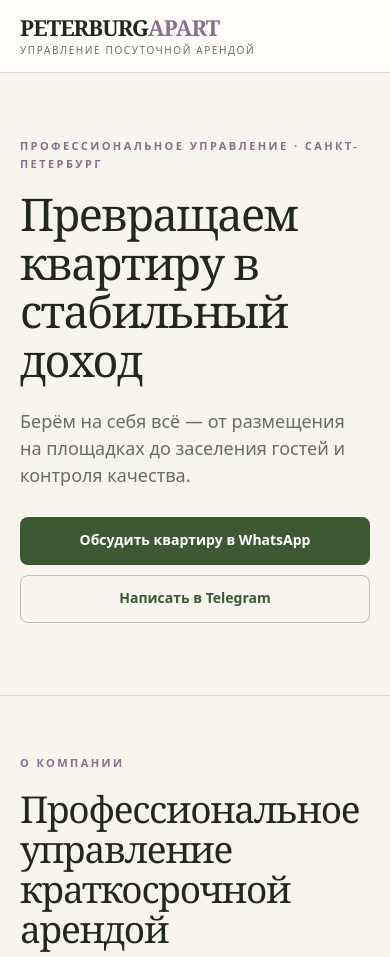
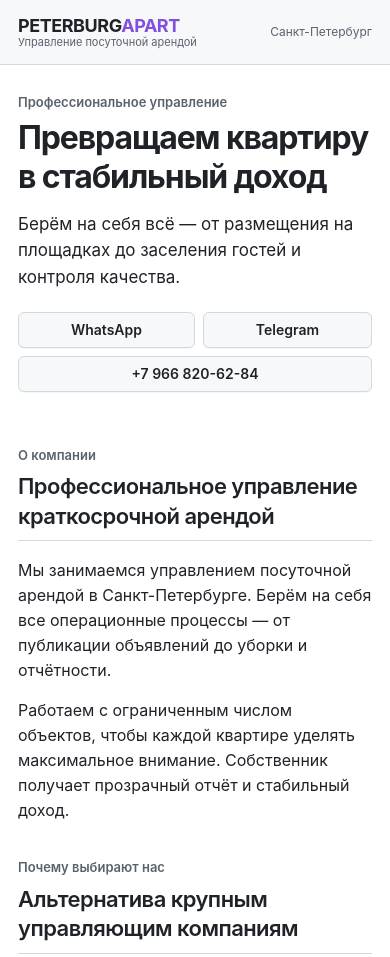
Before and after one commit to antonpixel9/obsidian-public, a plain HTML site: page site/home.html in a window 390 px wide. Shown: the top 957 px of the page. Drawn offline with Linux system fonts and the light colour scheme.

Commit message:
Redesign company homepage as concise release notes

```diff
--- a/site/home.html
+++ b/site/home.html
@@ -3,35 +3,34 @@
 <head>
   <meta charset="utf-8">
   <meta name="viewport" content="width=device-width,initial-scale=1">
-  <meta name="theme-color" content="#f7f5ed">
+  <meta name="theme-color" content="#f6f8fa">
   <meta name="description" content="Петербург Апарт — управление посуточной арендой в Санкт-Петербурге. Размещение, бронирования, заселение, уборка и прозрачная отчётность.">
   <title>Петербург Апарт — управление посуточной арендой</title>
   <style>
-    :root{--ink:#22271f;--muted:#66705d;--line:#dedfd4;--canvas:#f7f5ed;--paper:#fffefa;--accent:#748d57;--accent-dark:#3d5934;--soft:#edf3e4;--lavender:#8a708e}
-    *{box-sizing:border-box}html{scroll-behavior:smooth}body{margin:0;background:var(--canvas);color:var(--ink);font:16px/1.6 system-ui,-apple-system,"Segoe UI",Arial,sans-serif}a{color:inherit}a:focus-visible{outline:3px solid var(--accent);outline-offset:4px}button{font:inherit}
-    .shell{max-width:1170px;margin:auto;padding:0 32px}.skip{position:absolute;left:-9999px}.skip:focus{left:16px;top:12px;z-index:10;background:white;padding:8px}
-    .site-header{border-bottom:1px solid var(--line);background:var(--paper)}.header-inner{min-height:92px;display:flex;align-items:center;justify-content:space-between;gap:24px}.brand{text-decoration:none;display:inline-flex;flex-direction:column;line-height:1.05}.brand-name{font:700 24px/1.05 Georgia,"Times New Roman",serif;letter-spacing:-.04em}.brand-name span{color:var(--lavender)}.brand-tag{margin-top:6px;color:var(--muted);font-size:10px;letter-spacing:.16em;text-transform:uppercase}.header-right{display:flex;align-items:center;gap:32px}.header-city{color:var(--muted);font-size:12px;letter-spacing:.13em;text-transform:uppercase}.nav{display:flex;align-items:center;gap:24px}.nav a{text-decoration:none;font-size:13px;color:var(--muted)}.nav a:hover{color:var(--ink)}
-    .eyebrow{margin:0 0 18px;color:var(--lavender);font-size:11px;font-weight:700;letter-spacing:.22em;text-transform:uppercase}.display,.section-title,.card-title{font-family:Georgia,"Times New Roman",serif;font-weight:400;letter-spacing:-.035em;line-height:1.08}.display{font-size:clamp(44px,6.6vw,88px);max-width:810px;margin:0}.lead{font-size:clamp(18px,2vw,23px);line-height:1.5;color:var(--muted);max-width:620px}.hero{padding:100px 0 104px;overflow:hidden}.hero-grid{display:grid;grid-template-columns:minmax(0,1.6fr) minmax(250px,.7fr);gap:55px;align-items:end}.hero .lead{margin:30px 0 32px}.hero-note{border-left:1px solid var(--line);padding:24px 0 16px 28px;color:var(--muted);font-size:15px}.hero-note b{display:block;margin-bottom:12px;color:var(--ink);font:400 27px/1.2 Georgia,serif;letter-spacing:-.02em}.hero-note p{margin:0}.actions{display:flex;gap:10px;flex-wrap:wrap}.button{display:inline-flex;align-items:center;justify-content:center;text-decoration:none;border-radius:8px;min-height:47px;padding:11px 19px;font-size:14px;font-weight:650;transition:background .2s,transform .2s}.button:hover{transform:translateY(-2px)}.button-primary{background:var(--accent-dark);color:white}.button-primary:hover{background:#2f492a}.button-outline{border:1px solid #b9c3af;background:transparent;color:var(--accent-dark)}.button-outline:hover{background:var(--soft)}
-    .band{border-top:1px solid var(--line)}.section{padding:85px 0}.section-title{font-size:clamp(34px,4vw,55px);margin:0 0 28px;max-width:680px}.section-text{max-width:710px;font-size:18px;line-height:1.75;color:var(--muted)}.section-text p{margin:0 0 22px}.section-text p:last-child{margin-bottom:0}.two-col{display:grid;grid-template-columns:.85fr 1.15fr;gap:55px}.benefit-list,.service-list{margin:0;padding:0;list-style:none}.benefit-list li{display:grid;grid-template-columns:48px 1fr;gap:16px;border-top:1px solid var(--line);padding:24px 0;color:#384036;font-size:18px}.benefit-list li:last-child{border-bottom:1px solid var(--line)}.num{color:var(--accent);font:italic 20px Georgia,serif}.feature{background:var(--soft);border-radius:18px;padding:48px 54px;display:grid;grid-template-columns:.85fr 1.15fr;gap:55px}.feature .eyebrow{color:var(--accent-dark)}.feature h2{margin:0;font:400 clamp(30px,3vw,45px)/1.15 Georgia,serif;letter-spacing:-.03em}.feature ul{list-style:none;margin:0;padding:0}.feature li{padding:13px 0;border-bottom:1px solid #d5dfc9;font-size:17px}.feature li:first-child{padding-top:0}.feature li:last-child{border:0;padding-bottom:0}.feature li:before{content:"—";color:var(--accent);margin-right:17px}
-    .service-list{display:grid;grid-template-columns:1fr 1fr;gap:0 38px}.service-list li{display:flex;gap:16px;align-items:baseline;border-top:1px solid var(--line);padding:18px 0;font-size:17px}.service-list li:nth-last-child(-n+2){border-bottom:1px solid var(--line)}.service-list span{color:var(--lavender);font:italic 17px Georgia,serif}.cards{display:grid;grid-template-columns:1fr 1fr;gap:16px}.card{background:var(--paper);border:1px solid var(--line);border-radius:14px;padding:30px 32px 34px}.pill{display:inline-block;padding:5px 10px;background:var(--soft);border-radius:5px;color:var(--accent-dark);font-size:10px;font-weight:750;letter-spacing:.12em;text-transform:uppercase}.card-title{font-size:28px;margin:22px 0 13px}.card p{margin:0;color:var(--muted)}.simple-list{list-style:none;margin:26px 0 0;padding:0}.simple-list li{padding:6px 0}.simple-list li:before{content:"—";color:var(--accent);margin-right:14px}
-    .contact{background:#e8efdf}.contact-box{padding:76px 0;display:flex;align-items:end;justify-content:space-between;gap:32px}.contact .section-title{margin-bottom:16px}.phone{color:var(--accent-dark);font:400 clamp(25px,3vw,40px) Georgia,serif;text-decoration:none}.contact-actions{justify-content:flex-end}.footer{padding:34px 0 44px;background:var(--paper);border-top:1px solid var(--line)}.footer-inner{display:flex;align-items:end;justify-content:space-between;gap:18px}.footer small{color:var(--muted);font-size:12px}.footer .brand-name{font-size:21px}
-    @media(max-width:800px){.shell{padding:0 22px}.header-inner{min-height:72px}.header-city,.nav{display:none}.brand-name{font-size:22px}.hero{padding:72px 0 75px}.hero-grid,.two-col,.feature{grid-template-columns:1fr;gap:26px}.hero-note{display:none}.section{padding:65px 0}.feature{padding:30px}.service-list{grid-template-columns:1fr;gap:0}.service-list li:nth-last-child(2){border-bottom:0}.service-list li:last-child{border-bottom:1px solid var(--line)}.contact-box{align-items:start;flex-direction:column}.contact-actions{justify-content:flex-start}}
-    @media(max-width:520px){.shell{padding:0 20px}.hero{padding:64px 0 72px}.display{font-size:clamp(45px,11.2vw,60px)}.hero .lead{margin:23px 0 28px;font-size:18px}.button{min-height:48px}.hero .actions .button{flex:1 1 100%}.section{padding:58px 0}.section-title{font-size:37px}.section-text,.benefit-list li{font-size:16px}.benefit-list li{padding:19px 0}.feature{margin:0 20px;border-radius:14px}.feature .eyebrow{margin-bottom:12px}.feature h2{font-size:31px}.feature li{font-size:16px}.cards{grid-template-columns:1fr}.card{padding:26px}.contact-box{padding:58px 0}.contact-actions{width:100%}.contact-actions .button{flex:1 1 auto}.footer-inner{align-items:start;flex-direction:column}}
-    @media(prefers-reduced-motion:reduce){html{scroll-behavior:auto}.button{transition:none}}
-  </style>
+    :root{color-scheme:light;--fg:#1f2328;--muted:#59636e;--border:#d1d9e0;--subtle:#f6f8fa;--blue:#0969da;--green:#1a7f37}
+    *{box-sizing:border-box}html{scroll-behavior:smooth}body{margin:0;background:#fff;color:var(--fg);font:16px/1.55 -apple-system,BlinkMacSystemFont,"Segoe UI",Helvetica,Arial,sans-serif}a{color:var(--blue);text-decoration:none}a:hover{text-decoration:underline}a:focus-visible{outline:2px solid var(--blue);outline-offset:3px}.skip{position:absolute;left:-9999px}.skip:focus{left:16px;top:12px;z-index:3;padding:8px 12px;background:#fff;border:1px solid var(--border)}
+    .shell{max-width:930px;margin:auto;padding:0 24px}.site-header{border-bottom:1px solid var(--border);background:var(--subtle)}.header-inner{min-height:66px;display:flex;align-items:center;justify-content:space-between;gap:20px}.brand{color:var(--fg);text-decoration:none;display:flex;flex-direction:column;line-height:1.2}.brand-name{font-size:18px;font-weight:700;letter-spacing:-.025em}.brand-name span{color:#8250df}.brand-tag{font-size:11px;color:var(--muted)}.header-city{color:var(--muted);font-size:13px}.header-right{display:flex;align-items:center;gap:20px}.nav{display:flex;gap:15px}.nav a{font-size:13px;color:var(--muted)}.nav a:hover{color:var(--blue)}
+    .eyebrow{margin:0 0 7px;color:var(--muted);font-size:13px;font-weight:600}.display{font-size:clamp(31px,4vw,42px);line-height:1.2;letter-spacing:-.035em;margin:0 0 15px;max-width:680px}.lead{font-size:18px;line-height:1.55;margin:0 0 22px;max-width:660px}.hero{padding:36px 0 30px}.hero-grid{display:block}.hero-note{display:none}.actions{display:flex;flex-wrap:wrap;gap:8px}.button{display:inline-flex;align-items:center;justify-content:center;min-height:36px;padding:5px 16px;border:1px solid var(--border);border-radius:6px;background:var(--subtle);color:var(--fg);font-size:14px;font-weight:600;box-shadow:0 1px 0 #1f23280a;text-decoration:none}.button:hover{background:#eaeef2;text-decoration:none;transform:none}.button-primary,.button-outline{background:var(--subtle);color:var(--fg);border:1px solid var(--border)}.button-primary:hover,.button-outline:hover{background:#eaeef2}.hero .actions{margin-bottom:13px}
+    .band{border:0}.section{padding:20px 0 18px}.section-title{font-size:25px;font-weight:600;line-height:1.35;letter-spacing:-.025em;margin:0 0 17px;padding-bottom:9px;border-bottom:1px solid var(--border);max-width:none}.section-text{font-size:16px;line-height:1.55;color:var(--fg);max-width:72ch}.section-text p{margin:0 0 16px}.section-text p:last-child{margin:0}.two-col{display:block}.benefit-list,.service-list{list-style:none;margin:0;padding:0}.benefit-list li,.service-list li{display:grid;grid-template-columns:30px 1fr;gap:13px;border-bottom:1px solid #d8dee4;padding:14px 0;font-size:16px;color:var(--fg)}.benefit-list li:first-child,.service-list li:first-child{border-top:1px solid #d8dee4}.num,.service-list span{color:var(--muted);font:600 12px/1.8 ui-monospace,SFMono-Regular,Consolas,monospace}.feature{display:block;padding:0;border:1px solid var(--border);border-radius:6px;background:#fff;overflow:hidden}.feature .eyebrow{padding:15px 16px 0;margin:0;color:var(--muted)}.feature h2{font:600 19px/1.35 -apple-system,BlinkMacSystemFont,"Segoe UI",Helvetica,Arial,sans-serif;letter-spacing:0;margin:0;padding:8px 16px 16px;background:var(--subtle);border-bottom:1px solid var(--border)}.feature ul{list-style:none;margin:0;padding:8px 18px 12px}.feature li{padding:7px 0;border:0;font-size:16px}.feature li:before,.simple-list li:before{content:"—";color:var(--muted);margin-right:14px}
+    .service-list{display:block}.service-list li:nth-last-child(-n+2){border-bottom:1px solid #d8dee4}.cards{display:grid;grid-template-columns:1fr 1fr;gap:16px}.card{border:1px solid var(--border);border-radius:6px;background:#fff;padding:19px}.pill{display:inline-block;margin-bottom:13px;padding:2px 7px;border:1px solid #a4d0ad;border-radius:12px;background:#fff;color:var(--green);font-size:12px;font-weight:600;letter-spacing:0;text-transform:none}.card-title{font:600 19px/1.35 -apple-system,BlinkMacSystemFont,"Segoe UI",Helvetica,Arial,sans-serif;letter-spacing:0;margin:0 0 9px}.card p{margin:0;color:var(--muted)}.simple-list{list-style:none;padding:0;margin:8px 0 0}.simple-list li{padding:6px 0}
+    .contact{max-width:882px;margin:22px auto 40px;background:var(--subtle);border:1px solid var(--border);border-radius:6px}.contact-box{padding:21px 0;display:block}.contact .eyebrow{display:none}.contact .section-title{border:0;padding:0;margin:0 0 10px}.phone{display:inline-block;margin-bottom:17px;font:600 20px/1.4 -apple-system,BlinkMacSystemFont,"Segoe UI",Helvetica,Arial,sans-serif;color:var(--blue)}.contact-actions{justify-content:flex-start}.footer{border-top:1px solid var(--border);background:var(--subtle);padding:22px 0 25px}.footer-inner{display:block}.footer small{color:var(--muted);font-size:13px}.footer .brand-name{font-size:15px}
+    @media(max-width:800px){.shell{padding:0 20px}.header-inner{min-height:64px}.header-city{font-size:12px;text-align:right}.nav{display:none}.hero{padding:27px 0 20px}.section{padding:20px 0 15px}.cards{grid-template-columns:1fr}.contact{margin:20px 20px 36px}.contact-box{padding:19px 0}}
+    @media(max-width:520px){.shell{padding:0 18px}.display{font-size:32px}.lead{font-size:17px}.hero .actions .button{flex:1 1 auto}.section-title{font-size:22px}.section-text,.benefit-list li,.service-list li{font-size:16px}.feature{margin:0}.feature h2{font-size:18px}.feature li{font-size:16px}.card{padding:16px}.contact{margin:20px 18px 35px}.contact-box{padding:18px 0}.contact-actions .button{flex:1 1 auto}}
+    @media(prefers-reduced-motion:reduce){html{scroll-behavior:auto}}
+</style>
 </head>
 <body>
   <a class="skip" href="#main">К содержанию</a>
-  <header class="site-header"><div class="shell header-inner"><a class="brand" href="./" aria-label="Петербург Апарт — главная"><span class="brand-name">PETERBURG<span>APART</span></span><span class="brand-tag">Управление посуточной арендой</span></a><div class="header-right"><span class="header-city">Санкт-Петербург</span><nav class="nav" aria-label="Разделы сайта"><a href="#about">О компании</a><a href="#services">Услуги</a><a href="#formats">Форматы работы</a><a href="#contact">Контакты</a></nav></div></div></header>
+  <header class="site-header"><div class="shell header-inner"><a class="brand" href="./" aria-label="Петербург Апарт — главная"><span class="brand-name">PETERBURG<span>APART</span></span><span class="brand-tag">Управление посуточной арендой</span></a><span class="header-city">Санкт-Петербург</span></div></header>
   <main id="main">
-    <section class="hero"><div class="shell hero-grid"><div><p class="eyebrow">Профессиональное управление · Санкт-Петербург</p><h1 class="display">Превращаем квартиру в стабильный доход</h1><p class="lead">Берём на себя всё — от размещения на площадках до заселения гостей и контроля качества.</p><div class="actions"><a class="button button-primary" href="https://wa.me/79668206284">Обсудить квартиру в WhatsApp</a><a class="button button-outline" href="https://t.me/AntuanTavricheskii">Написать в Telegram</a></div></div><aside class="hero-note"><b>Внимание к каждой квартире</b><p>Работаем с ограниченным количеством объектов, чтобы поддерживать качество и оставаться на связи.</p></aside></div></section>
+    <section class="hero"><div class="shell hero-grid"><div><p class="eyebrow">Профессиональное управление</p><h1 class="display">Превращаем квартиру в стабильный доход</h1><p class="lead">Берём на себя всё — от размещения на площадках до заселения гостей и контроля качества.</p><div class="actions"><a class="button button-primary" href="https://wa.me/79668206284">WhatsApp</a><a class="button button-outline" href="https://t.me/AntuanTavricheskii">Telegram</a><a class="button button-outline" href="tel:+79668206284">+7 966 820-62-84</a></div></div></div></section>
     <section id="about" class="band section"><div class="shell two-col"><div><p class="eyebrow">О компании</p><h2 class="section-title">Профессиональное управление краткосрочной арендой</h2></div><div class="section-text"><p>Мы занимаемся управлением посуточной арендой в Санкт-Петербурге. Берём на себя все операционные процессы — от публикации объявлений до уборки и отчётности.</p><p>Работаем с ограниченным числом объектов, чтобы каждой квартире уделять максимальное внимание. Собственник получает прозрачный отчёт и стабильный доход.</p></div></div></section>
     <section class="band section"><div class="shell two-col"><div><p class="eyebrow">Почему выбирают нас</p><h2 class="section-title">Альтернатива крупным управляющим компаниям</h2></div><ol class="benefit-list"><li><span class="num">01</span><span>Крупные УК работают с сотнями объектов — ваша квартира теряется в потоке. Мы ведём ограниченное число объектов и знаем каждый.</span></li><li><span class="num">02</span><span>Никакой закрытой отчётности. Вы видите каждое бронирование, доход и расход — прозрачно и в реальном времени.</span></li><li><span class="num">03</span><span>Быстрая реакция на любой вопрос. Гость, собственник, форс-мажор — отвечаем оперативно, без бюрократии.</span></li></ol></div></section>
-    <section class="section"><div class="shell"><div class="feature"><div><p class="eyebrow">Наш подход · принципы работы</p><h2>Работаем с ограниченным количеством объектов — это принципиально</h2></div><ul><li>Контролируем состояние квартиры после каждого гостя</li><li>Поддерживаем высокий рейтинг на всех площадках</li><li>Ведём подробную отчётность и передаём собственнику</li><li>На связи круглосуточно — для гостей и собственников</li></ul></div></div></section>
+    <section class="section"><div class="shell"><p class="eyebrow">Наш подход</p><div class="feature"><div><p class="eyebrow">Принципы работы</p><h2>Работаем с ограниченным количеством объектов — это принципиально</h2></div><ul><li>Контролируем состояние квартиры после каждого гостя</li><li>Поддерживаем высокий рейтинг на всех площадках</li><li>Ведём подробную отчётность и передаём собственнику</li><li>На связи круглосуточно — для гостей и собственников</li></ul></div></div></section>
     <section id="services" class="band section"><div class="shell two-col"><div><p class="eyebrow">Услуги</p><h2 class="section-title">Что входит в управление</h2></div><ol class="service-list"><li><span>01</span>Размещение и продвижение</li><li><span>02</span>Работа с бронированиями</li><li><span>03</span>Заселение и поддержка гостей</li><li><span>04</span>Уборка и контроль состояния</li><li><span>05</span>Генеральные уборки</li><li><span>06</span>Мелкий ремонт</li><li><span>07</span>Отчётность по объекту</li><li><span>08</span>Круглосуточная поддержка</li></ol></div></section>
     <section id="formats" class="band section"><div class="shell"><p class="eyebrow">Форматы сотрудничества</p><h2 class="section-title">Два варианта работы</h2><div class="cards"><article class="card"><span class="pill">Популярный</span><h3 class="card-title">Доверительное управление</h3><p>Вы передаёте квартиру нам — мы берём на себя всё. Вы получаете ежемесячный доход без участия в операционной работе.</p></article><article class="card"><span class="pill">Стабильный доход</span><h3 class="card-title">Субаренда</h3><p>Мы арендуем вашу квартиру и самостоятельно занимаемся сдачей. Фиксированный платёж каждый месяц — независимо от загрузки.</p></article></div></div></section>
     <section class="band section"><div class="shell two-col"><div><p class="eyebrow">Дополнительно</p><h2 class="section-title">Помогаем подготовить объект</h2></div><div class="section-text"><p>Если квартира требует подготовки перед сдачей — консультируем и помогаем.</p><ul class="simple-list"><li>Хоумстейджинг</li><li>Организация пространства</li><li>Подбор мебели и декора</li><li>Рекомендации по ремонту</li></ul></div></div></section>
-    <section id="contact" class="contact"><div class="shell contact-box"><div><p class="eyebrow">На связи</p><h2 class="section-title">Обсудим вашу квартиру</h2><a class="phone" href="tel:+79668206284">+7 966 820-62-84</a></div><div class="actions contact-actions"><a class="button button-primary" href="https://wa.me/79668206284">WhatsApp</a><a class="button button-outline" href="https://t.me/AntuanTavricheskii">Telegram</a><a class="button button-outline" href="tel:+79668206284">Позвонить</a></div></div></section>
+    <section id="contact" class="contact"><div class="shell contact-box"><div><h2 class="section-title">Обсудим вашу квартиру</h2><a class="phone" href="tel:+79668206284">+7 966 820-62-84</a></div><div class="actions contact-actions"><a class="button button-primary" href="https://wa.me/79668206284">WhatsApp</a><a class="button button-outline" href="https://t.me/AntuanTavricheskii">Telegram</a><a class="button button-outline" href="tel:+79668206284">Позвонить</a></div></div></section>
   </main>
   <footer class="footer"><div class="shell footer-inner"><a class="brand" href="./"><span class="brand-name">PETERBURG<span>APART</span></span><span class="brand-tag">Управление посуточной арендой</span></a><small>© 2026 Peterburgapart.ru</small></div></footer>
 </body>
```
